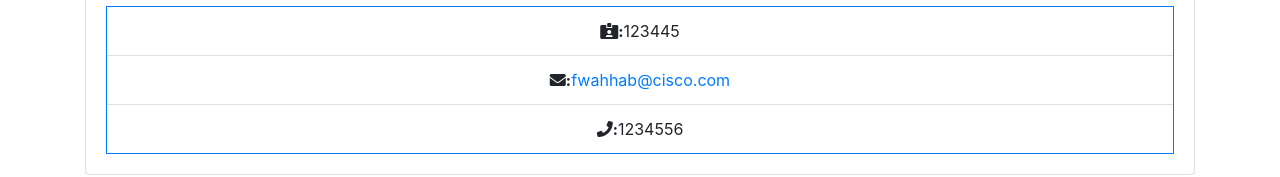
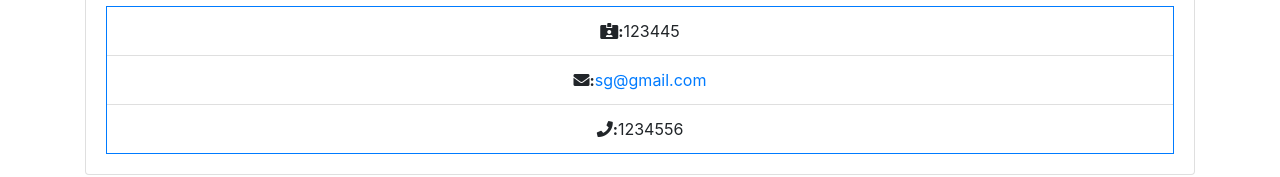
Before and after one commit to shawnagohel/employee_generator, a website: page dist/index.html in a window 1280 px wide. Shown: the part 167-344 px from the top of the page. Drawn offline with nearby package versions, Linux system fonts and the light colour scheme.

Commit message:
email update

```diff
--- a/dist/index.html
+++ b/dist/index.html
@@ -25,7 +25,7 @@
                       <div class="card-body">
                          <ul class="list-group list-group-flush border border-primary">
                              <li class="list-group-item text-center"><i class="fas fa-id-card-alt">: </i>123445</li>
-                             <li class="list-group-item text-center"><i class="fas fa-envelope">: </i><a href="mailto:fwahhab@cisco.com@email.com">fwahhab@cisco.com</a></li>
+                             <li class="list-group-item text-center"><i class="fas fa-envelope">: </i><a href="mailto:shawna.gohel@gmail.com">sg@gmail.com</a></li>
                              <li class="list-group-item text-center"><i class="fas fa-phone">: </i>1234556</li>
                          </ul>
                       </div>
```
